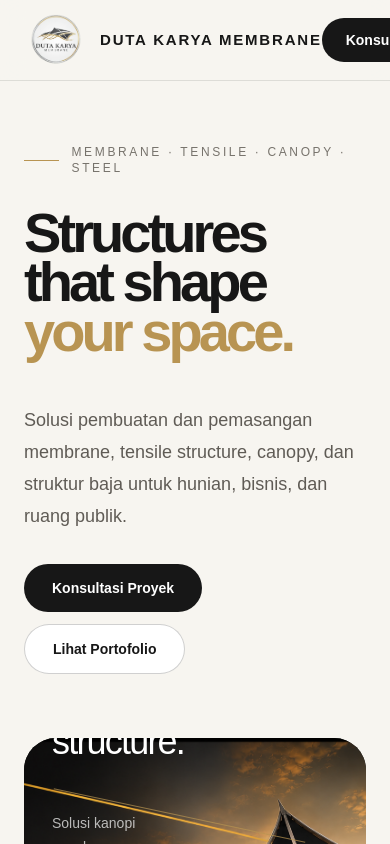
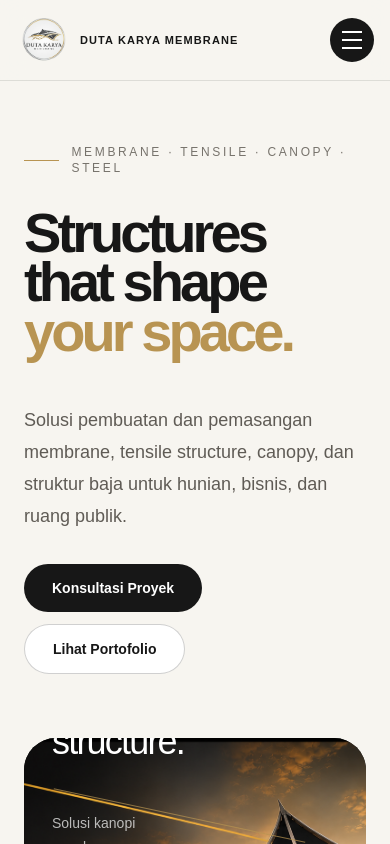
Before and after one commit to dutakaryamembrane/dutakarya-membrane, a Next.js app: page / in a window 390 px wide. Shown: the top 844 px of the page. Built offline with nearby package versions, Linux system fonts and the light colour scheme; no server answers; the database is empty.

Commit message:
fix responsive mobile header

```diff
--- a/src/components/ui/Header.tsx
+++ b/src/components/ui/Header.tsx
@@ -1,37 +1,45 @@
 "use client";
 
+import { useState } from "react";
 import Image from "next/image";
 import Link from "next/link";
 
 export function Header() {
+  const [mobileMenuOpen, setMobileMenuOpen] = useState(false);
+
+  const closeMobileMenu = () => {
+    setMobileMenuOpen(false);
+  };
+
   return (
     <header className="fixed inset-x-0 top-0 z-50 border-b border-black/10 bg-[#f7f5f0]/90 backdrop-blur-md">
-      <div className="mx-auto flex h-20 max-w-[1440px] items-center justify-between px-6 md:px-10 lg:px-14">
+      <div className="mx-auto flex h-20 max-w-[1440px] items-center justify-between px-4 sm:px-6 md:px-10 lg:px-14">
 
         {/* =====================================================
             LOGO
         ===================================================== */}
         <Link
           href="/"
-          className="flex items-center gap-3 shrink-0"
+          className="flex min-w-0 shrink-0 items-center gap-2 sm:gap-3"
           aria-label="Duta Karya Membrane"
+          onClick={closeMobileMenu}
         >
           <Image
             src="/images/logo-dkm.png"
             alt="Duta Karya Membrane"
             width={72}
             height={72}
-            className="h-16 w-16 object-contain"
+            className="h-14 w-14 shrink-0 object-contain sm:h-16 sm:w-16"
             priority
           />
 
-          <span className="whitespace-nowrap text-[15px] font-semibold uppercase tracking-[0.12em] text-[#171717]">
+          <span className="whitespace-nowrap text-[11px] font-semibold uppercase tracking-[0.10em] text-[#171717] sm:text-[15px] sm:tracking-[0.12em]">
             Duta Karya Membrane
           </span>
         </Link>
 
         {/* =====================================================
-            NAVIGATION
+            DESKTOP NAVIGATION
         ===================================================== */}
         <nav className="hidden items-center gap-8 text-sm md:flex">
 
@@ -80,9 +88,9 @@ export function Header() {
         </nav>
 
         {/* =====================================================
-            RIGHT SIDE BUTTONS
+            DESKTOP RIGHT SIDE BUTTONS
         ===================================================== */}
-        <div className="flex items-center gap-3">
+        <div className="hidden items-center gap-3 md:flex">
 
           {/* =================================================
               ADMIN LOGIN
@@ -90,7 +98,7 @@ export function Header() {
           <Link
             href="/login"
             className="
-              hidden
+              inline-flex
               rounded-full
               border
               border-black/15
@@ -103,7 +111,6 @@ export function Header() {
               duration-300
               hover:bg-[#171717]
               hover:!text-white
-              md:inline-flex
             "
           >
             Admin
@@ -135,7 +142,155 @@ export function Header() {
           </Link>
 
         </div>
+
+        {/* =====================================================
+            MOBILE MENU BUTTON
+        ===================================================== */}
+        <button
+          type="button"
+          aria-label={mobileMenuOpen ? "Tutup menu" : "Buka menu"}
+          aria-expanded={mobileMenuOpen}
+          onClick={() => setMobileMenuOpen(!mobileMenuOpen)}
+          className="
+            inline-flex
+            h-11
+            w-11
+            shrink-0
+            items-center
+            justify-center
+            rounded-full
+            bg-[#171717]
+            !text-white
+            md:hidden
+          "
+        >
+          {mobileMenuOpen ? (
+            <span className="text-2xl leading-none">
+              ×
+            </span>
+          ) : (
+            <span className="flex flex-col gap-1.5">
+              <span className="block h-0.5 w-5 bg-white" />
+              <span className="block h-0.5 w-5 bg-white" />
+              <span className="block h-0.5 w-5 bg-white" />
+            </span>
+          )}
+        </button>
+
       </div>
+
+      {/* =====================================================
+          MOBILE MENU
+      ===================================================== */}
+      {mobileMenuOpen && (
+        <div className="border-t border-black/10 bg-[#f7f5f0] md:hidden">
+          <nav className="mx-auto flex max-w-[1440px] flex-col px-6 py-5">
+
+            <Link
+              href="/#about"
+              onClick={closeMobileMenu}
+              className="border-b border-black/10 py-4 text-base font-medium !text-[#171717]"
+            >
+              Tentang
+            </Link>
+
+            <Link
+              href="/#services"
+              onClick={closeMobileMenu}
+              className="border-b border-black/10 py-4 text-base font-medium !text-[#171717]"
+            >
+              Layanan
+            </Link>
+
+            <Link
+              href="/#projects"
+              onClick={closeMobileMenu}
+              className="border-b border-black/10 py-4 text-base font-medium !text-[#171717]"
+            >
+              Proyek
+            </Link>
+
+            <Link
+              href="/#materials"
+              onClick={closeMobileMenu}
+              className="border-b border-black/10 py-4 text-base font-medium !text-[#171717]"
+            >
+              Material
+            </Link>
+
+            <Link
+              href="/#process"
+              onClick={closeMobileMenu}
+              className="border-b border-black/10 py-4 text-base font-medium !text-[#171717]"
+            >
+              Proses
+            </Link>
+
+            <Link
+              href="/#contact"
+              onClick={closeMobileMenu}
+              className="border-b border-black/10 py-4 text-base font-medium !text-[#171717]"
+            >
+              Kontak
+            </Link>
+
+            {/* =================================================
+                MOBILE ACTION BUTTONS
+            ================================================= */}
+            <div className="flex flex-col gap-3 pt-5">
+
+              <Link
+                href="/login"
+                onClick={closeMobileMenu}
+                className="
+                  inline-flex
+                  items-center
+                  justify-center
+                  rounded-full
+                  border
+                  border-black/15
+                  px-5
+                  py-3
+                  text-sm
+                  font-medium
+                  !text-[#171717]
+                  transition-all
+                  duration-300
+                  hover:bg-[#171717]
+                  hover:!text-white
+                "
+              >
+                Admin
+              </Link>
+
+              <Link
+                href="/#contact"
+                onClick={closeMobileMenu}
+                className="
+                  inline-flex
+                  items-center
+                  justify-center
+                  rounded-full
+                  bg-[#171717]
+                  px-6
+                  py-3
+                  text-sm
+                  font-semibold
+                  !text-white
+                  transition-all
+                  duration-300
+                  hover:bg-[#2a2a2a]
+                "
+              >
+                Konsultasi
+              </Link>
+
+            </div>
+
+          </nav>
+        </div>
+      )}
+
     </header>
   );
 }
```
